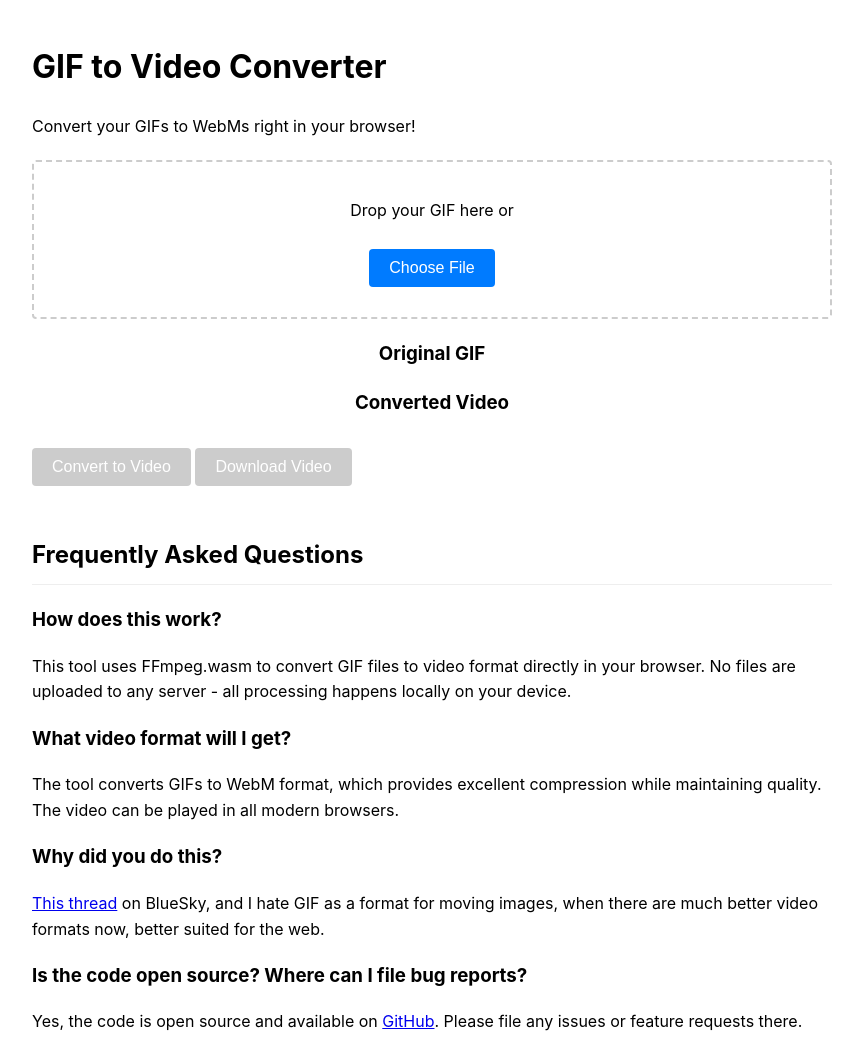
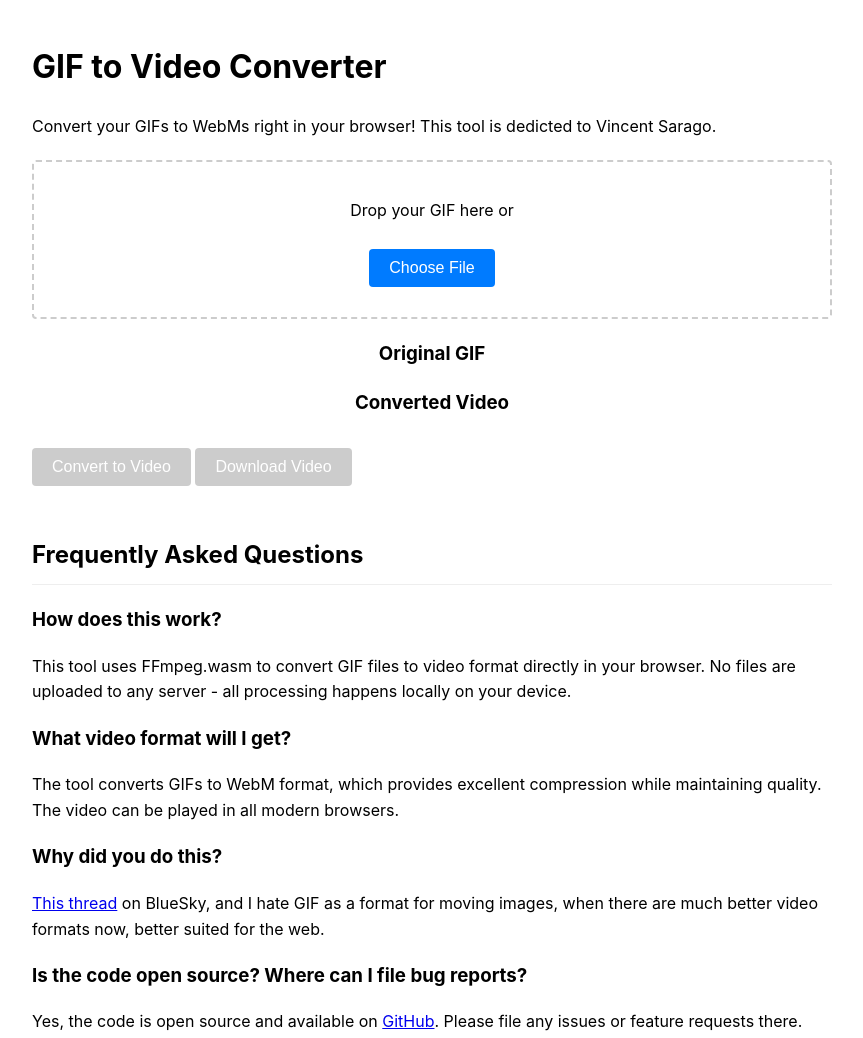
Before and after one commit to batpad/gif-to-video, a plain HTML site: page index.html in a window 1280 px wide. Shown: the whole page, without its empty margins (208-1071 px from the left). Drawn offline with Linux system fonts and the light colour scheme.

Commit message:
add dedication to tool

```diff
--- a/index.html
+++ b/index.html
@@ -72,7 +72,7 @@
 </head>
 <body>
     <h1>GIF to Video Converter</h1>
-    <p>Convert your GIFs to WebMs right in your browser!</p>
+    <p>Convert your GIFs to WebMs right in your browser! This tool is dedicted to <a href-"https://bsky.app/profile/vincentsarago.xyz" target="_blank">Vincent Sarago.</a></p>
 
     <div class="drop-zone" id="dropZone">
         <p>Drop your GIF here or</p>
```
